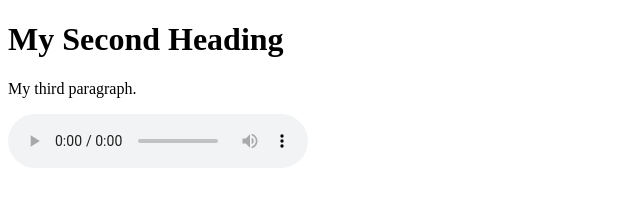
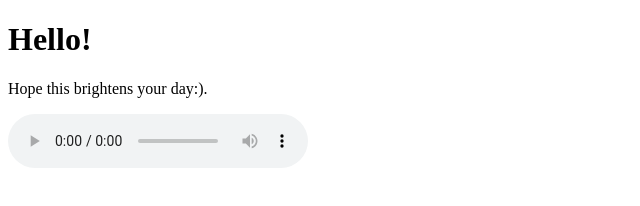
Before and after one commit to elenahb/mysite, a plain HTML site: page index.html in a window 1280 px wide. Shown: the whole page, without its empty margins (0-640 px from the left). Drawn offline with Linux system fonts and the light colour scheme.

Commit message:
Update index.html

```diff
--- a/index.html
+++ b/index.html
@@ -1,8 +1,8 @@
 <!DOCTYPE html>
 <html>
   <body>
-    <h1>My Second Heading</h1>
-    <p>My third paragraph.</p>
+    <h1>Hello!</h1>
+    <p>Hope this brightens your day:).</p>
 
     <div>
       <audio controls>
```
